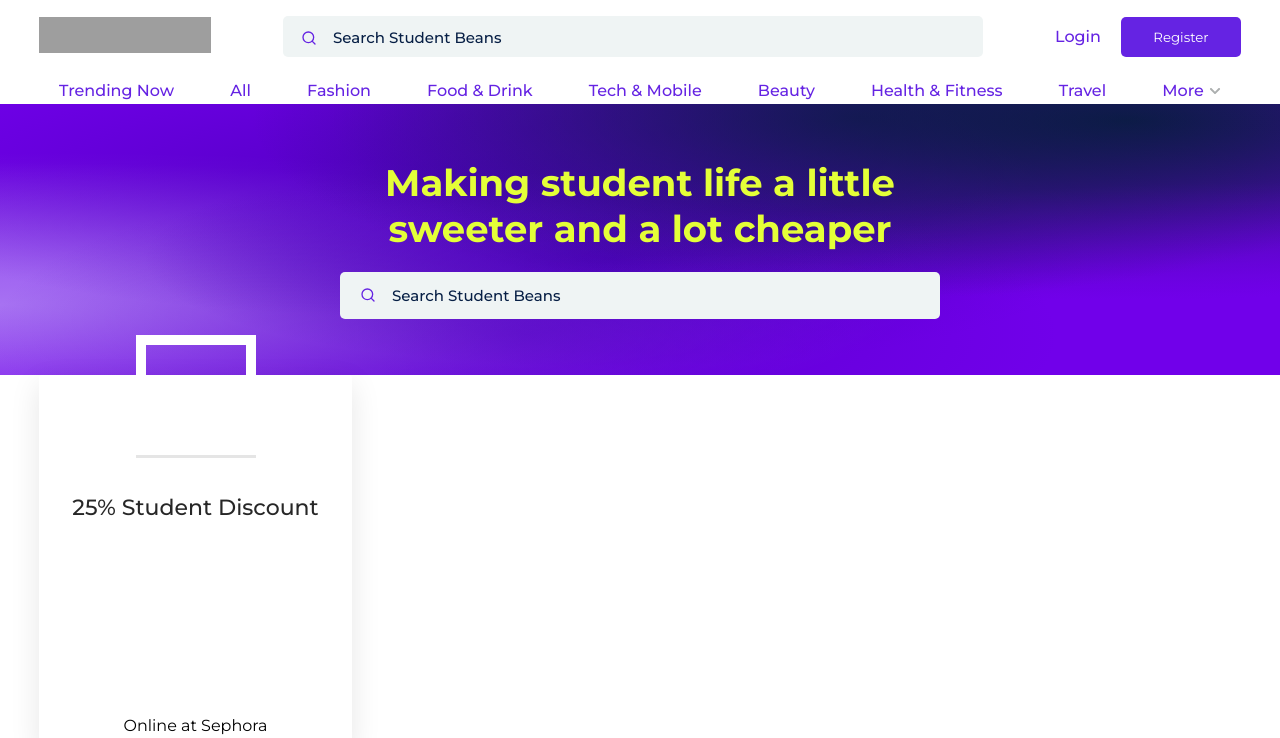
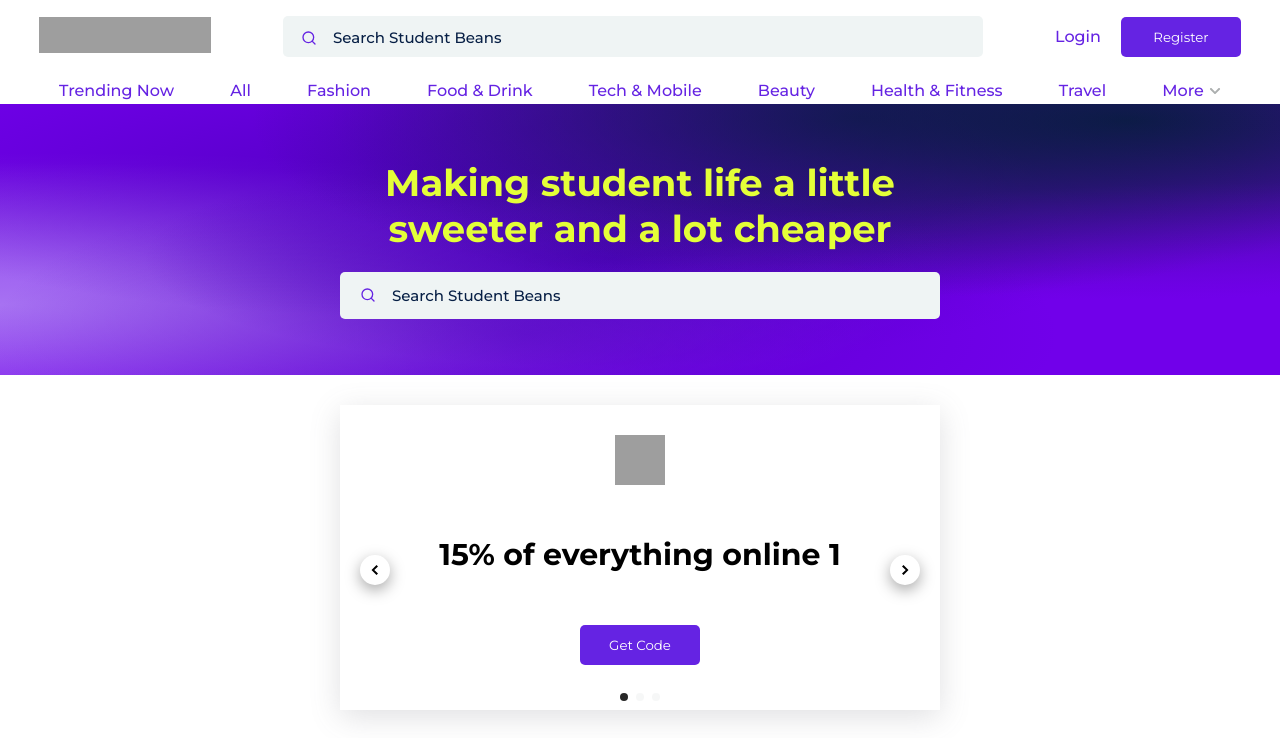
Before and after one commit to escoutdoor/hackathon-, a Next.js app in the folder client/: page / in a window 1280 px wide. Shown: the top 738 px of the page. Built offline with nearby package versions, Linux system fonts and the light colour scheme; no server answers; grey boxes are pictures that could not be loaded.

Commit message:
carousel

```diff
--- a/client/src/app/globals.scss
+++ b/client/src/app/globals.scss
@@ -36,4 +36,7 @@ ol {
 :root {
 	--dark-blue: #071f45;
 	--purple: #6523e3;
+	--swiper-pagination-bullet-inactive-color: #d2d6d6;
+	--swiper-pagination-color: #272727;
+	--swiper-pagination-bottom: 20px;
 }
--- a/client/src/app/layout.tsx
+++ b/client/src/app/layout.tsx
@@ -26,10 +26,12 @@ export default function RootLayout({
 	children: React.ReactNode
 }) {
 	return (
-		<html lang="en">
+		<html lang='en'>
 			<body className={montserrat.className}>
 				<Header />
-				<Providers>{children}</Providers>
+				{/* <Providers> */}
+				{children}
+				{/* </Providers> */}
 				<Footer />
 			</body>
 		</html>
--- a/client/src/components/screens/home/Home.tsx
+++ b/client/src/components/screens/home/Home.tsx
@@ -1,9 +1,13 @@
+'use client'
 'use client'
 import { NextPage } from 'next'
 import s from './home.module.scss'
 import { FiSearch } from 'react-icons/fi'
-import { Swiper } from 'swiper/react'
 import DiscountItem from '@/components/ui/discount-item/DiscountItem'
+import 'swiper/css'
+import 'swiper/css/pagination'
+import 'swiper/css/navigation'
+import Carousel from './carousel/Carousel'
 
 const Home: NextPage = () => {
 	return (
@@ -19,9 +23,9 @@ const Home: NextPage = () => {
 					</div>
 				</div>
 			</div>
-			<div className="wrapper">
-				<DiscountItem />
-				<Swiper></Swiper>
+			<div className='wrapper'>
+				{/* <DiscountItem /> */}
+				<Carousel />
 			</div>
 		</div>
 	)
--- /dev/null
+++ b/client/src/components/screens/home/carousel/Carousel.tsx
@@ -0,0 +1,65 @@
+import { FC } from 'react'
+import s from './Carousel.module.scss'
+import { Swiper, SwiperSlide } from 'swiper/react'
+import { Autoplay, Navigation, Pagination } from 'swiper/modules'
+import Image from 'next/image'
+import Button from '@/components/ui/button/Button'
+import CarouselButtons from './carousel-buttons/CarouselButtons'
+import 'swiper/css/navigation'
+import 'swiper/css/pagination'
+
+const Carousel: FC = () => {
+	return (
+		<div className={s.slider}>
+			<Swiper
+				modules={[Navigation, Pagination, Autoplay]}
+				autoplay={{ delay: 10000 }}
+				allowTouchMove={false}
+				pagination
+				loop
+			>
+				<SwiperSlide>
+					<div className={s.slide}>
+						<Image src={'/images/img/data.svg'} width={50} height={50} alt='' />
+						<span className={s.title}>15% of everything online 1</span>
+						<Button
+							style={{
+								width: '120px',
+							}}
+						>
+							Get Code
+						</Button>
+					</div>
+				</SwiperSlide>
+				<SwiperSlide>
+					<div className={s.slide}>
+						<Image src={'/images/img/data.svg'} width={50} height={50} alt='' />
+						<span className={s.title}>15% of everything online 2</span>
+						<Button
+							style={{
+								width: '120px',
+							}}
+						>
+							Get Code
+						</Button>
+					</div>
+				</SwiperSlide>
+				<SwiperSlide>
+					<div className={s.slide}>
+						<Image src={'/images/img/data.svg'} width={50} height={50} alt='' />
+						<span className={s.title}>15% of everything online 3</span>
+						<Button
+							style={{
+								width: '120px',
+							}}
+						>
+							Get Code
+						</Button>
+					</div>
+				</SwiperSlide>
+				<CarouselButtons />
+			</Swiper>
+		</div>
+	)
+}
+export default Carousel
--- /dev/null
+++ b/client/src/components/screens/home/carousel/carousel-buttons/CarouselButtons.tsx
@@ -0,0 +1,19 @@
+import { FC } from 'react'
+import { useSwiper } from 'swiper/react'
+import s from './Carousel-buttons.module.scss'
+import { GoChevronLeft, GoChevronRight } from 'react-icons/go'
+
+const CarouselButtons: FC = () => {
+	const swiper = useSwiper()
+	return (
+		<div className={s.buttons}>
+			<button className={s.prev} onClick={() => swiper.slidePrev()}>
+				<GoChevronLeft className={s.chevron} />
+			</button>
+			<button className={s.next} onClick={() => swiper.slideNext()}>
+				<GoChevronRight className={s.chevron} />
+			</button>
+		</div>
+	)
+}
+export default CarouselButtons
--- /dev/null
+++ b/client/src/components/screens/home/carousel/carousel-buttons/carousel-buttons.module.scss
@@ -0,0 +1,41 @@
+.buttons {
+	display: flex;
+	align-items: center;
+	justify-content: space-between;
+	position: relative;
+	top: -140px;
+
+	.prev {
+		position: relative;
+		left: 20px;
+		z-index: 100;
+	}
+
+	.next {
+		position: relative;
+		right: 20px;
+		z-index: 100;
+	}
+
+	> button {
+		width: 30px;
+		height: 30px;
+		background-color: #fff;
+		border-radius: 50%;
+		display: flex;
+		align-items: center;
+		justify-content: center;
+		cursor: pointer;
+		box-shadow: rgba(0, 0, 0, 0.35) 0px 5px 15px;
+		transition: 0.2s ease;
+
+		&:hover {
+			background-color: #f7f7f9;
+		}
+
+		.chevron {
+			width: 16px;
+			height: 16px;
+		}
+	}
+}
--- /dev/null
+++ b/client/src/components/screens/home/carousel/carousel.module.scss
@@ -0,0 +1,30 @@
+.slider {
+	width: 600px;
+	margin: 30px auto;
+	height: 305px;
+	// border: 1px solid black;
+	box-shadow: rgba(100, 100, 111, 0.2) 0px 7px 29px 0px;
+
+	.slide {
+		width: 100%;
+		height: 100%;
+		padding: 30px;
+
+		display: flex;
+		flex-direction: column;
+		gap: 50px;
+		align-items: center;
+		justify-content: center;
+
+		.title {
+			font-size: 30px;
+			font-weight: 700;
+			line-height: 40px;
+			color: black;
+		}
+	}
+}
+
+.swiper-pagination-bullet-active {
+	background-color: #ff0000;
+}
```
Also changed, not shown: client/src/components/screens/auth/auth-forms/login/Login.tsx (+5 -5 lines), client/src/components/screens/home/home.module.scss (+7 -35 lines), client/public/images/img/youtubelogo.png (added).
